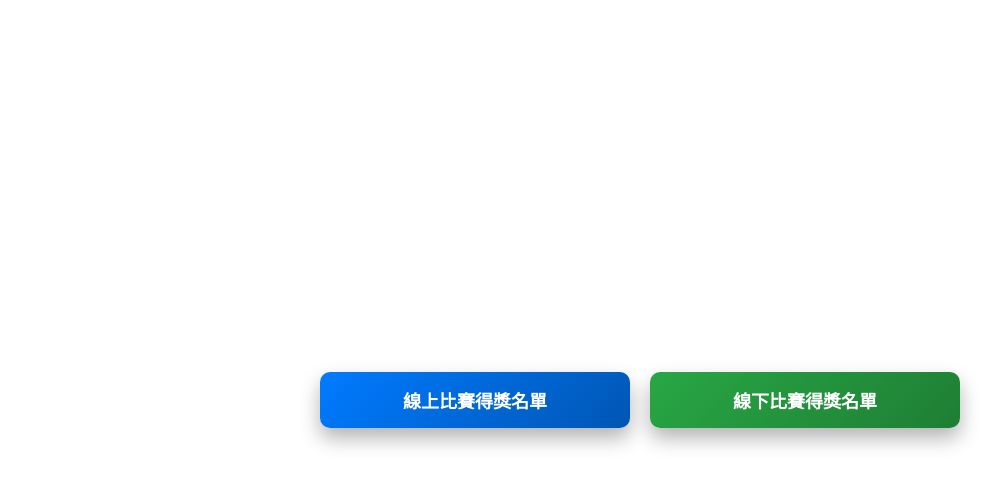
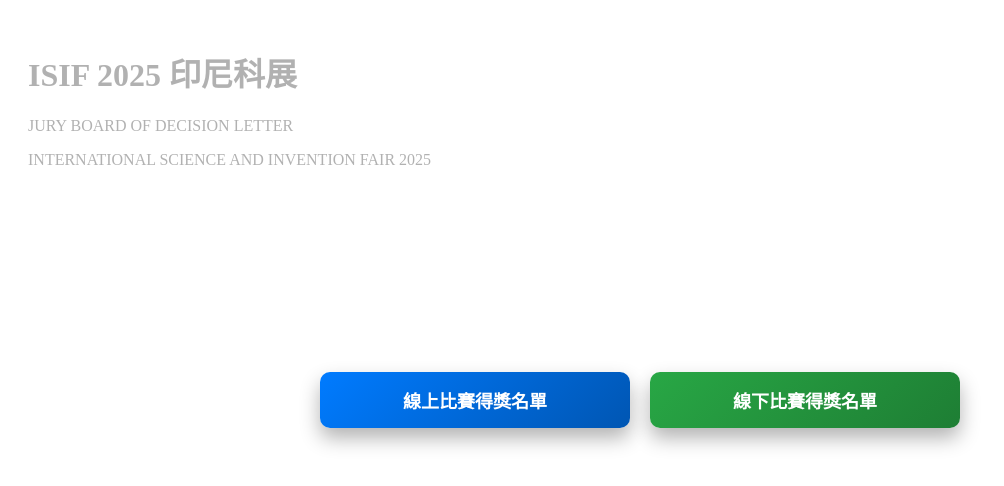
Before and after one commit to wangkejing2007/indo, a plain HTML site: page index.html in a window 1280 px wide. Shown: the whole page, without its empty margins (0-1004 px from the left). Drawn offline with Linux system fonts and the light colour scheme.

Commit message:
Update index.html

```diff
--- a/index.html
+++ b/index.html
@@ -68,7 +68,11 @@
 </style>
 </head>
 <body>
-
+<div style="padding: 20px; opacity: 0.3;">
+    <h1>ISIF 2025 印尼科展</h1>
+    <p>JURY BOARD OF DECISION LETTER</p>
+    <p>INTERNATIONAL SCIENCE AND INVENTION FAIR 2025</p>
+  </div>
   <div class="center-floating-container">
     <a href="SK_PEMENANG_ISIF_MASTER_-_SECONDARY.pdf" target="_blank" class="float-btn btn-online">
       線上比賽得獎名單
```
